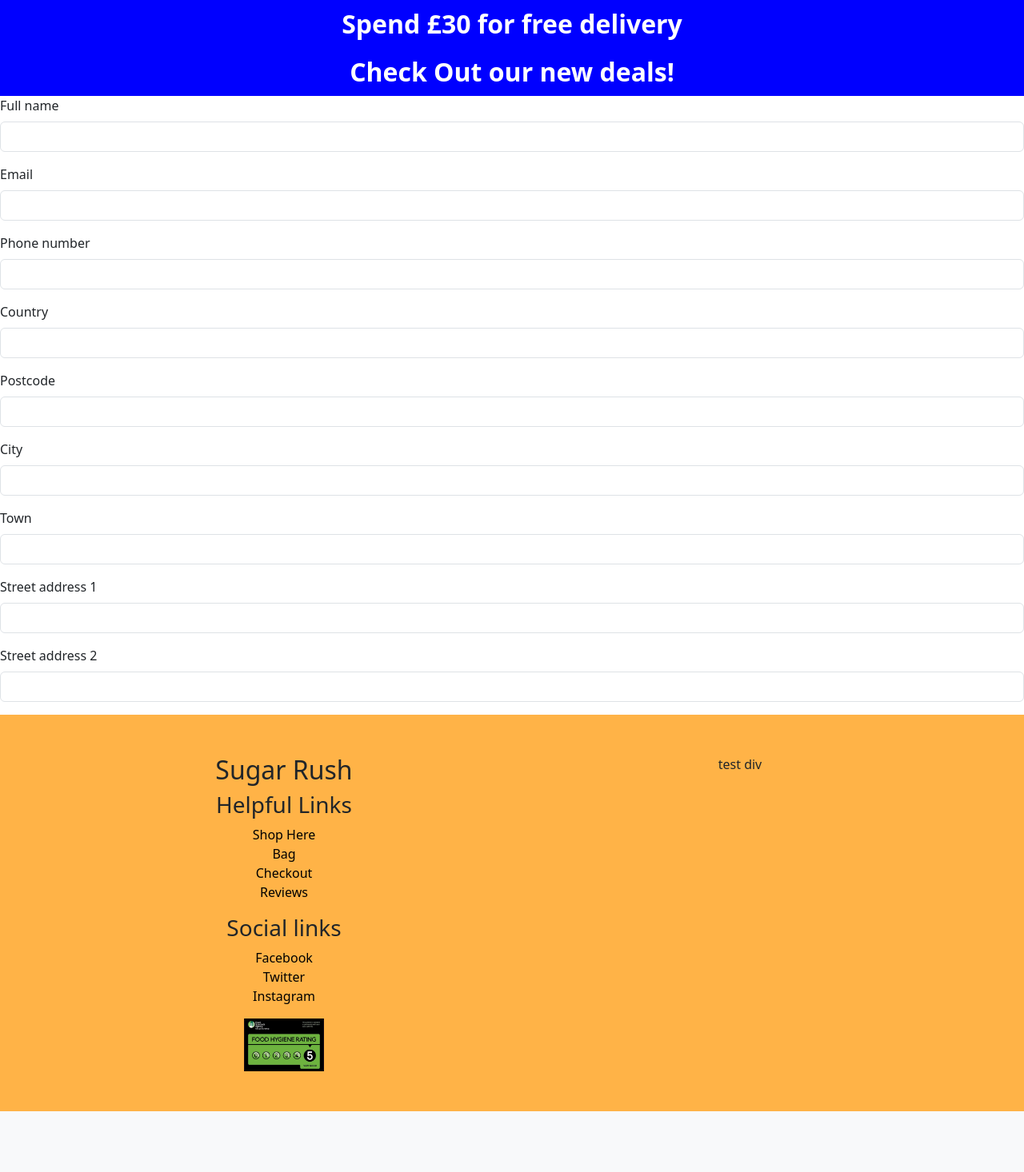
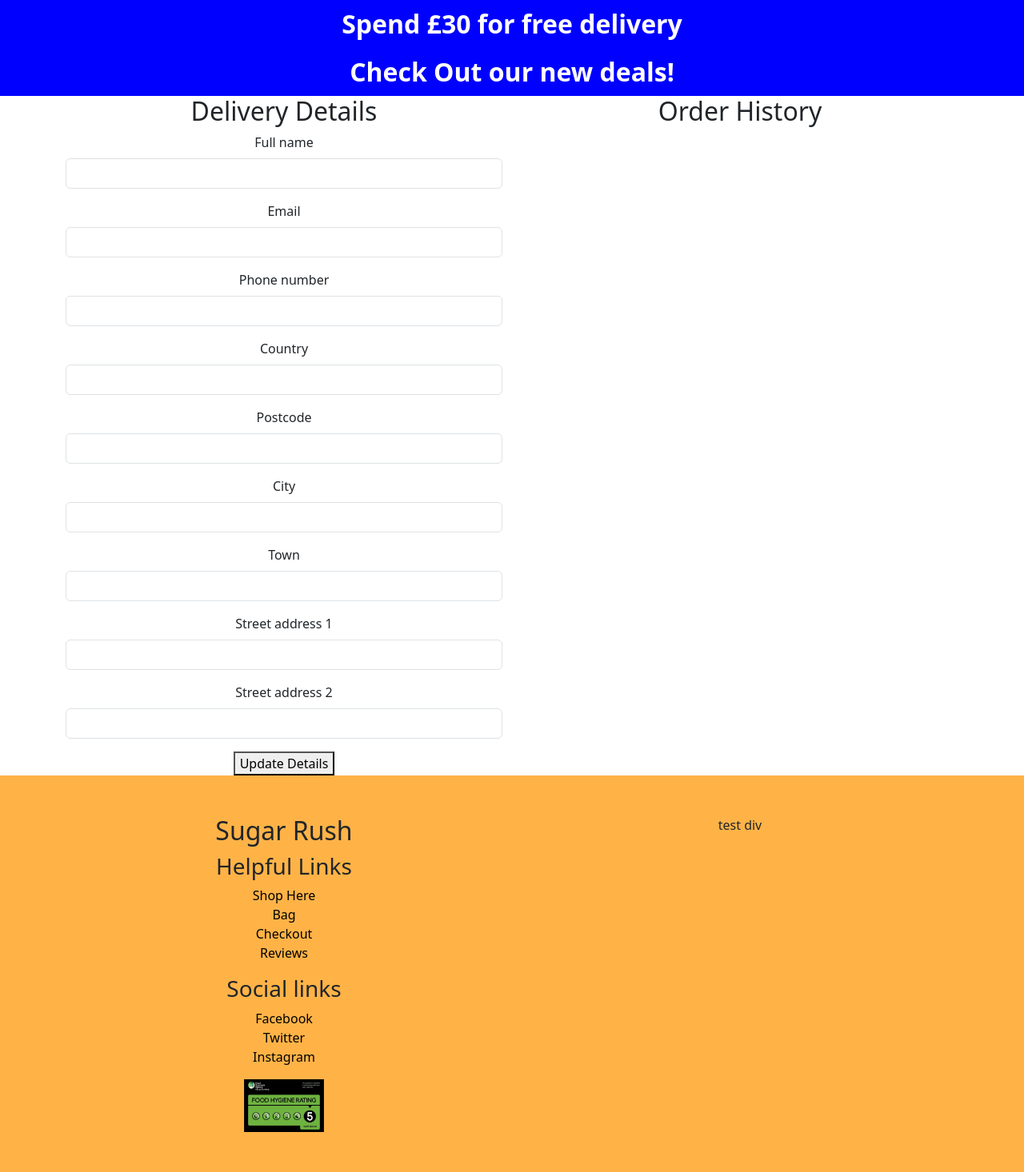
Before and after one commit to HarrisonT1/Portfolio-Project-5, a Django app: page /accounts/ in a window 1280 px wide. Shown: the part 80-1546 px from the top of the page at 80% size. Before the commit the page ends 1470 px from the top, so only its background shows below. Run offline with Django 4.2, Linux system fonts and the light colour scheme; the visitor is signed in with stand-in values (Sample User, id 1); some libraries are stand-ins or nearby versions.

Commit message:
Added styling to form in account.html

```diff
--- a/accounts/templates/accounts/account.html
+++ b/accounts/templates/accounts/account.html
@@ -1,8 +1,19 @@
 {% extends "base.html" %} {% load static %}{% load crispy_forms_tags %}
 
 {% block content %}
-    <form method="POST">
-        {% csrf_token %}
-        {{ form|crispy }}
-    </form>
+<div class="container">
+    <div class="row text-center">
+        <div class="col-12 col-md-6">
+            <h2>Delivery Details</h2>
+            <form method="POST">
+                {% csrf_token %}
+                {{ form|crispy }}
+                <button type="submit">Update Details</button>
+            </form>
+        </div>
+        <div class="col-12 col-md-6">
+            <h2>Order History</h2>
+        </div>
+    </div>
+</div>
 {% endblock %}
```
Also changed, not shown: accounts/forms.py (line endings or trailing spaces).
